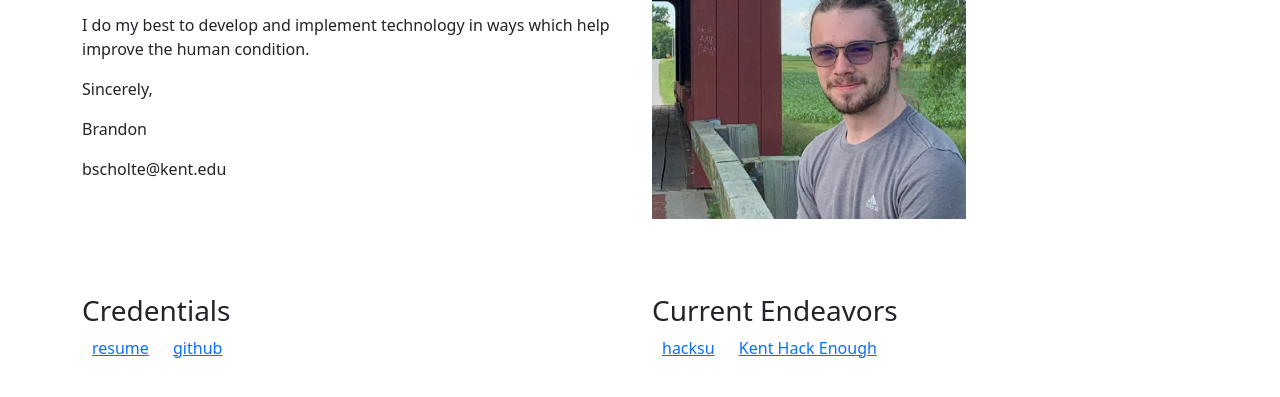
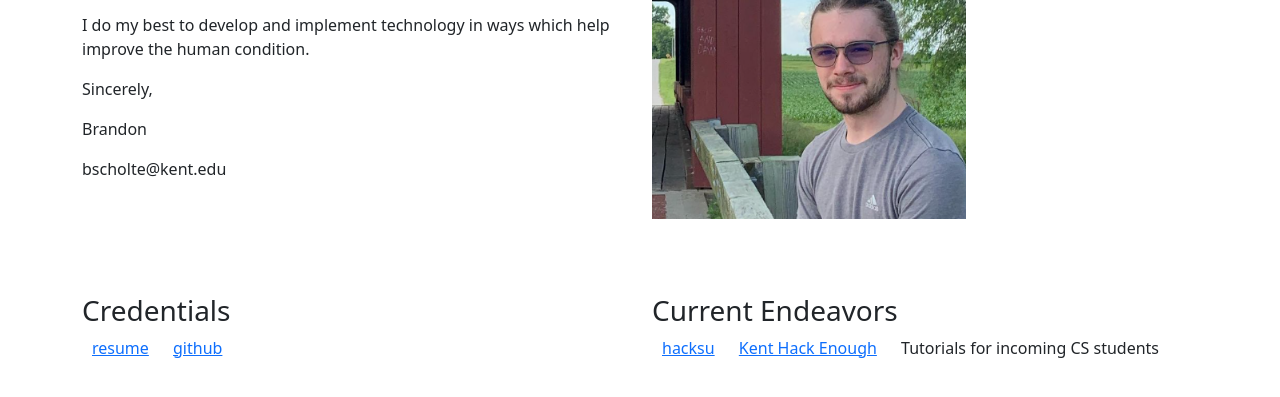
Before and after one commit to brandonscholten/website, a plain HTML site: page index.html in a window 1280 px wide. Shown: the part 83-480 px from the top of the page. Drawn offline with nearby package versions, Linux system fonts and the light colour scheme.

Commit message:
Update index.html

```diff
--- a/index.html
+++ b/index.html
@@ -31,7 +31,7 @@
               <h3>Current Endeavors</h3>
               <a href="https://hacksu.com">hacksu</a>
               <a href="https://khe.io">Kent Hack Enough</a>
-              <!-- <a href="blog/index.html">Tutorials</a> -->
+              <a hred="http://antares.cs.kent.edu/~bscholte/blog/index.html">Tutorials for incoming CS students</a>
             </div>
           </div>
       </div>
```
